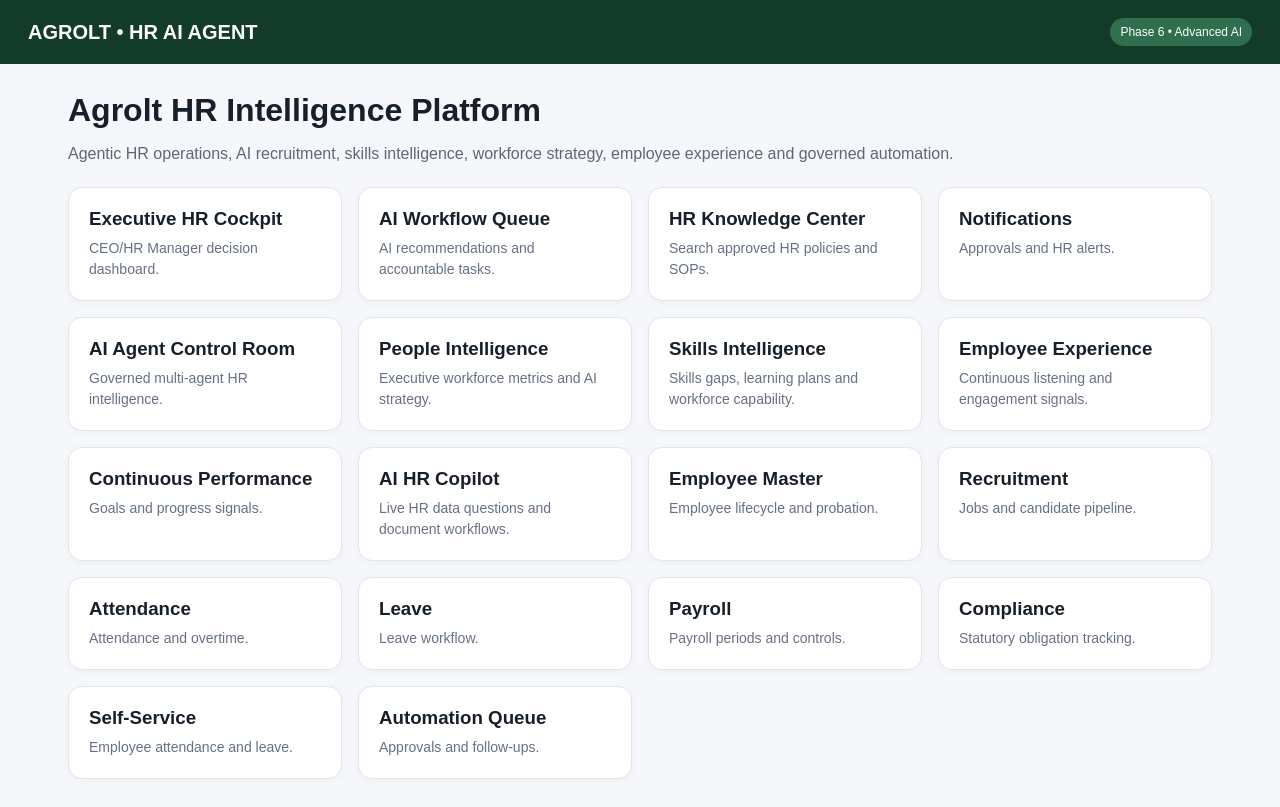
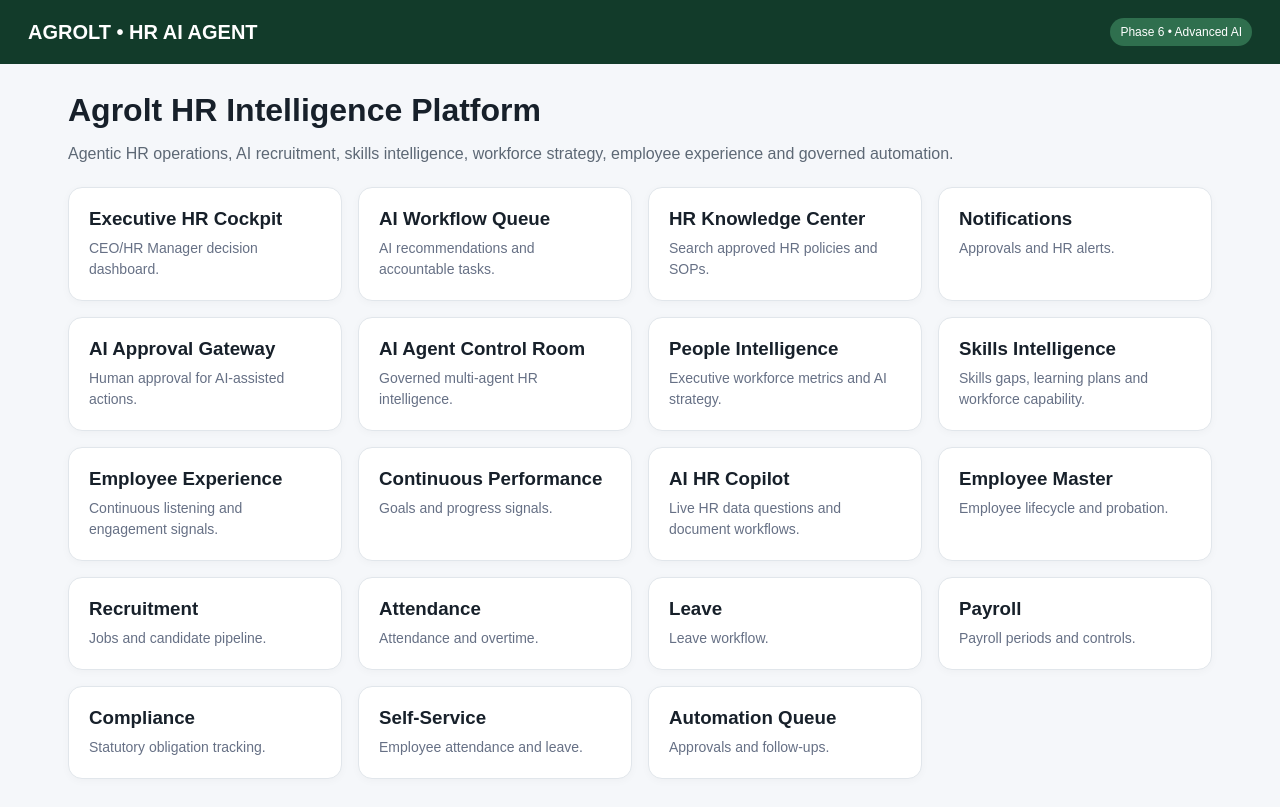
Before and after one commit to techjeet74-png/AI--HR-Agent, a Next.js app: page / in a window 1280 px wide. Built offline with nearby package versions, Linux system fonts and the light colour scheme.

Commit message:
feat: expose AI approval gateway

```diff
--- a/app/page.tsx
+++ b/app/page.tsx
@@ -1,3 +1,3 @@
 import Link from "next/link";
-const modules=[["Executive HR Cockpit","CEO/HR Manager decision dashboard.","/executive"],["AI Workflow Queue","AI recommendations and accountable tasks.","/workflows"],["HR Knowledge Center","Search approved HR policies and SOPs.","/knowledge"],["Notifications","Approvals and HR alerts.","/notifications"],["AI Agent Control Room","Governed multi-agent HR intelligence.","/agents"],["People Intelligence","Executive workforce metrics and AI strategy.","/analytics"],["Skills Intelligence","Skills gaps, learning plans and workforce capability.","/skills"],["Employee Experience","Continuous listening and engagement signals.","/experience"],["Continuous Performance","Goals and progress signals.","/goals"],["AI HR Copilot","Live HR data questions and document workflows.","/ai"],["Employee Master","Employee lifecycle and probation.","/employees"],["Recruitment","Jobs and candidate pipeline.","/recruitment"],["Attendance","Attendance and overtime.","/attendance"],["Leave","Leave workflow.","/leave"],["Payroll","Payroll periods and controls.","/payroll"],["Compliance","Statutory obligation tracking.","/compliance"],["Self-Service","Employee attendance and leave.","/self-service"],["Automation Queue","Approvals and follow-ups.","/automation"]];
+const modules=[["Executive HR Cockpit","CEO/HR Manager decision dashboard.","/executive"],["AI Workflow Queue","AI recommendations and accountable tasks.","/workflows"],["HR Knowledge Center","Search approved HR policies and SOPs.","/knowledge"],["Notifications","Approvals and HR alerts.","/notifications"],["AI Approval Gateway","Human approval for AI-assisted actions.","/automation"],["AI Agent Control Room","Governed multi-agent HR intelligence.","/agents"],["People Intelligence","Executive workforce metrics and AI strategy.","/analytics"],["Skills Intelligence","Skills gaps, learning plans and workforce capability.","/skills"],["Employee Experience","Continuous listening and engagement signals.","/experience"],["Continuous Performance","Goals and progress signals.","/goals"],["AI HR Copilot","Live HR data questions and document workflows.","/ai"],["Employee Master","Employee lifecycle and probation.","/employees"],["Recruitment","Jobs and candidate pipeline.","/recruitment"],["Attendance","Attendance and overtime.","/attendance"],["Leave","Leave workflow.","/leave"],["Payroll","Payroll periods and controls.","/payroll"],["Compliance","Statutory obligation tracking.","/compliance"],["Self-Service","Employee attendance and leave.","/self-service"],["Automation Queue","Approvals and follow-ups.","/automation"]];
 export default function Home(){return <main className="shell"><header className="topbar"><div className="brand">AGROLT • HR AI AGENT</div><div className="badge">Phase 6 • Advanced AI</div></header><section className="content"><div className="hero"><h1>Agrolt HR Intelligence Platform</h1><p>Agentic HR operations, AI recruitment, skills intelligence, workforce strategy, employee experience and governed automation.</p></div><div className="grid">{modules.map(([t,d,u])=><Link className="card" href={u} key={t} style={{textDecoration:"none",color:"inherit"}}><h3>{t}</h3><p>{d}</p></Link>)}</div></section></main>}
```
